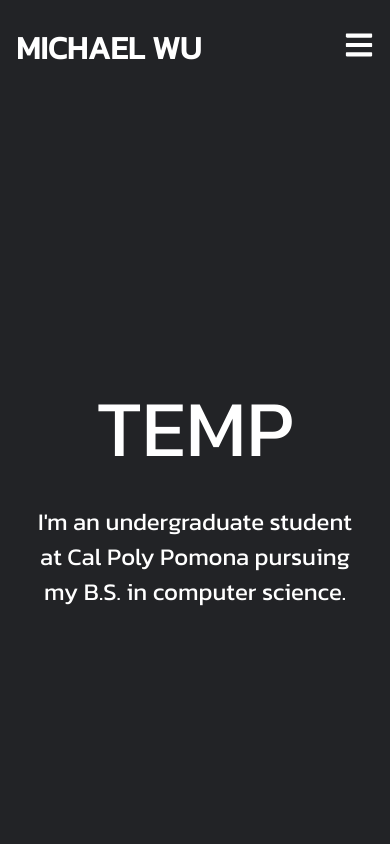
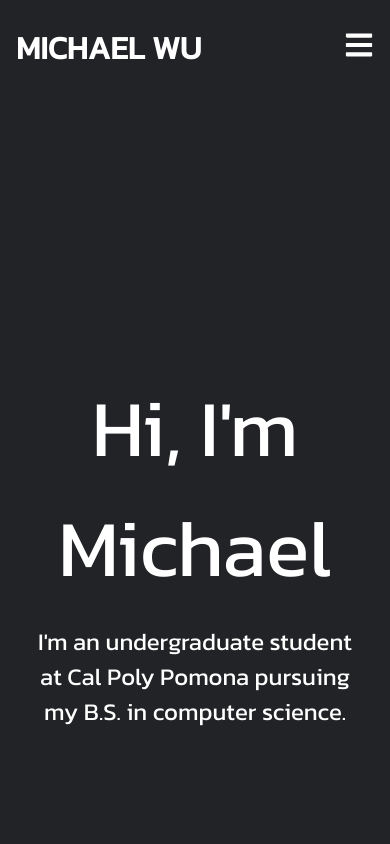
Before and after one commit to MichaelWuhu/MichaelWuhu.github.io, a React (Create React App) app: page / in a window 390 px wide. Shown: the top 844 px of the page. Built offline with nearby package versions, Linux system fonts and the light colour scheme.

Commit message:
fix: project card wasn't displaying right

```diff
--- a/src/components/ProjectCard.js
+++ b/src/components/ProjectCard.js
@@ -2,7 +2,7 @@ import "../styles/ProjectCard.css";
 
 import React from "react";
 
-const ProjectCard = (props) => {
+const TempProjectCard = (props) => {
   return (
     <div className="project-card">
       <div className="project-text">
@@ -20,4 +20,4 @@ const ProjectCard = (props) => {
   );
 };
 
-export default ProjectCard;
+export default TempProjectCard;
--- a/src/routes/Home.js
+++ b/src/routes/Home.js
@@ -32,12 +32,10 @@ const Home = () => {
     },
   ];
 
-  // const projects = [{title: "temp 1", description: "test desc 1", image: anagramsSolver, imageAltText: "temp sfabf"}];
-
   return (
     <div className="home">
-      {/* <div className="greeting">Hi, I'm Michael</div> */}
-      <div className="greeting">TEMP</div>
+      <div className="greeting">Hi, I'm Michael</div>
+      {/* <div className="greeting">TEMP</div> */}
       <div className="description">
         I'm an undergraduate student at Cal Poly Pomona pursuing my B.S. in
         computer science.
--- a/src/styles/Home.css
+++ b/src/styles/Home.css
@@ -24,6 +24,10 @@
 }
 
 @media (max-width: 700px) {
+    .greeting {
+        text-align: center;
+    }
+
     .description {
         max-width: 20rem;
         text-align: center;
```
